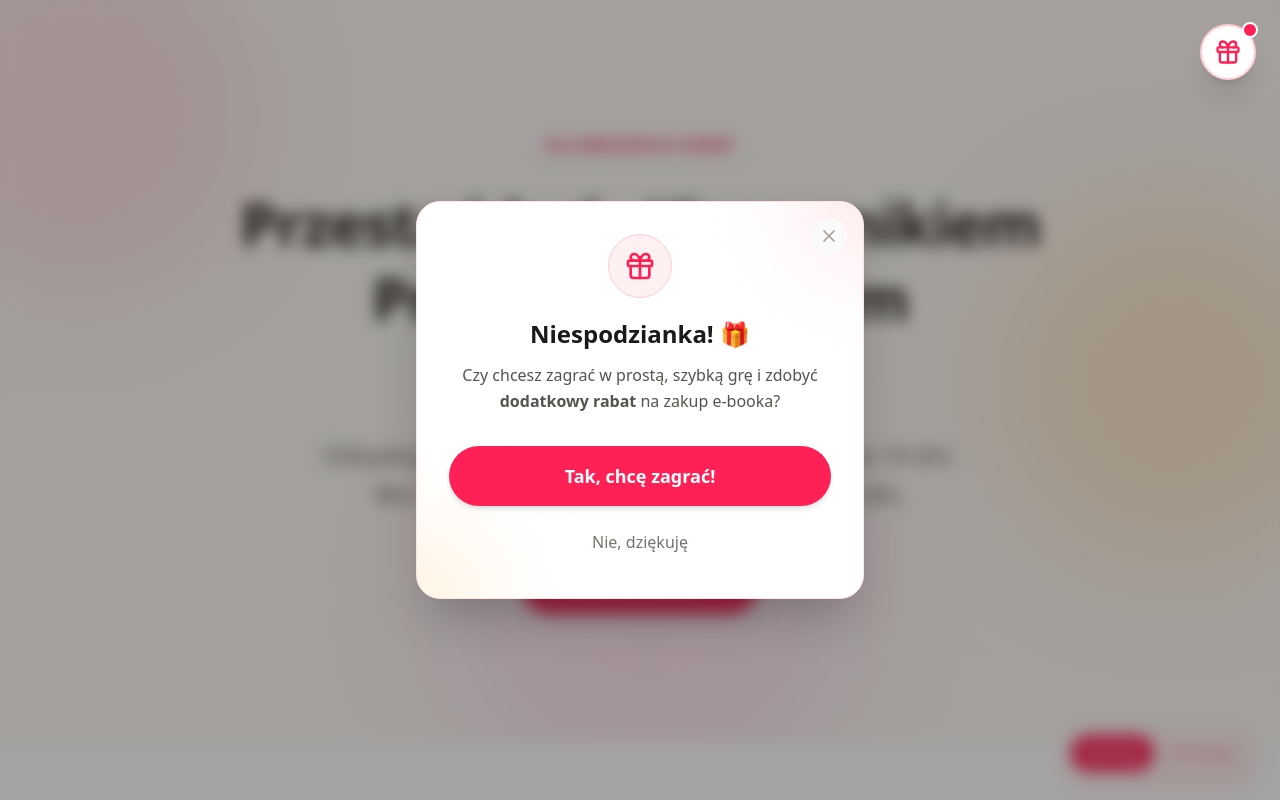
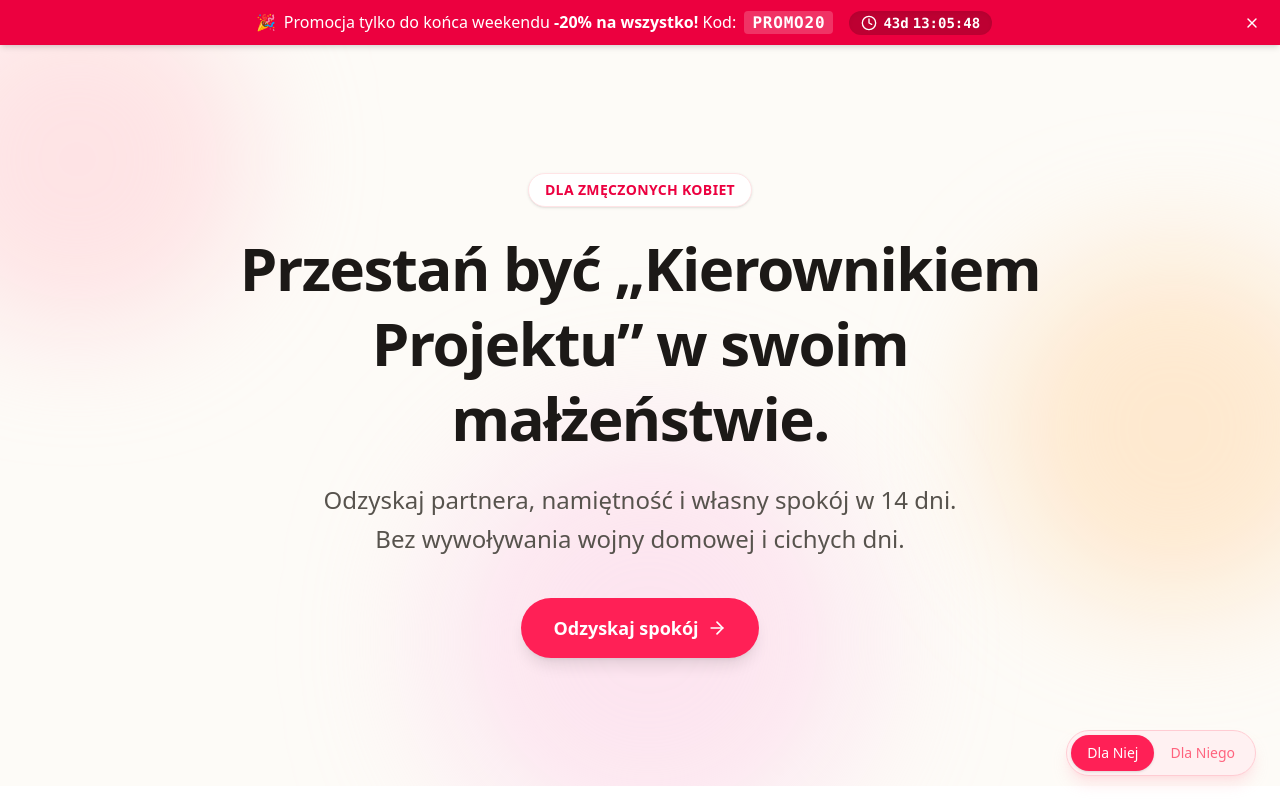
Before and after one commit to kubagugulski/zona-nie-matka-landing, a React (Vite) app: page / in a window 1280 px wide. Shown: the top 800 px of the page. Built offline with nearby package versions, Linux system fonts and the light colour scheme.

Commit message:
weekend promo3

```diff
--- a/src/pages/Home.tsx
+++ b/src/pages/Home.tsx
@@ -16,7 +16,7 @@ export default function Home() {
 
 useEffect(() => {
     // Countdown timer logic
-    const targetDate = new Date('2026-04-19T23:59:59').getTime();
+    const targetDate = new Date('2026-04-26T23:59:59').getTime();
 
     const updateTimer = () => {
       const now = new Date().getTime();
@@ -104,7 +104,7 @@ useEffect(() => {
 </div>
 
  {/* Promo Banner */}
-       {/* <AnimatePresence>
+       <AnimatePresence>
         {showPromoBanner && (
           <motion.div
             initial={{ height: 0, opacity: 0 }}
@@ -138,7 +138,7 @@ useEffect(() => {
             </div>
           </motion.div>
         )}
-      </AnimatePresence> */}
+      </AnimatePresence>
 
       {/* Hero Section */}
       <section className="relative overflow-hidden py-20 px-6 lg:py-32">
@@ -485,7 +485,7 @@ Nie bierz wszystkiego na swoje barki. Pakiet zawiera ebooka dla Ciebie oraz dedy
       </section>
 
       {/* Sekcja FAQ & Domknięcie (ref={faqRef}) */}
-      <section ref={faqRef} className="py-20 px-6 bg-white">
+      <section className="py-20 px-6 bg-white">
         <div className="max-w-3xl mx-auto">
           <h2 className="text-3xl font-bold mb-12 text-center text-stone-900">Najczęściej zadawane pytania</h2>
           <div className="space-y-8 mb-16">
@@ -626,7 +626,7 @@ Nie bierz wszystkiego na swoje barki. Pakiet zawiera ebooka dla Ciebie oraz dedy
       </AnimatePresence>
 
       {/* Mini Icon (when popup is closed){showMiniIcon && ( */}
-      <AnimatePresence>
+      {/* <AnimatePresence>
 
           <motion.div
             layoutId="gift-icon"
@@ -645,7 +645,7 @@ Nie bierz wszystkiego na swoje barki. Pakiet zawiera ebooka dla Ciebie oraz dedy
             </span>
           </motion.div>
 
-      </AnimatePresence>
+      </AnimatePresence> */}
 
     </div>
   );
```
